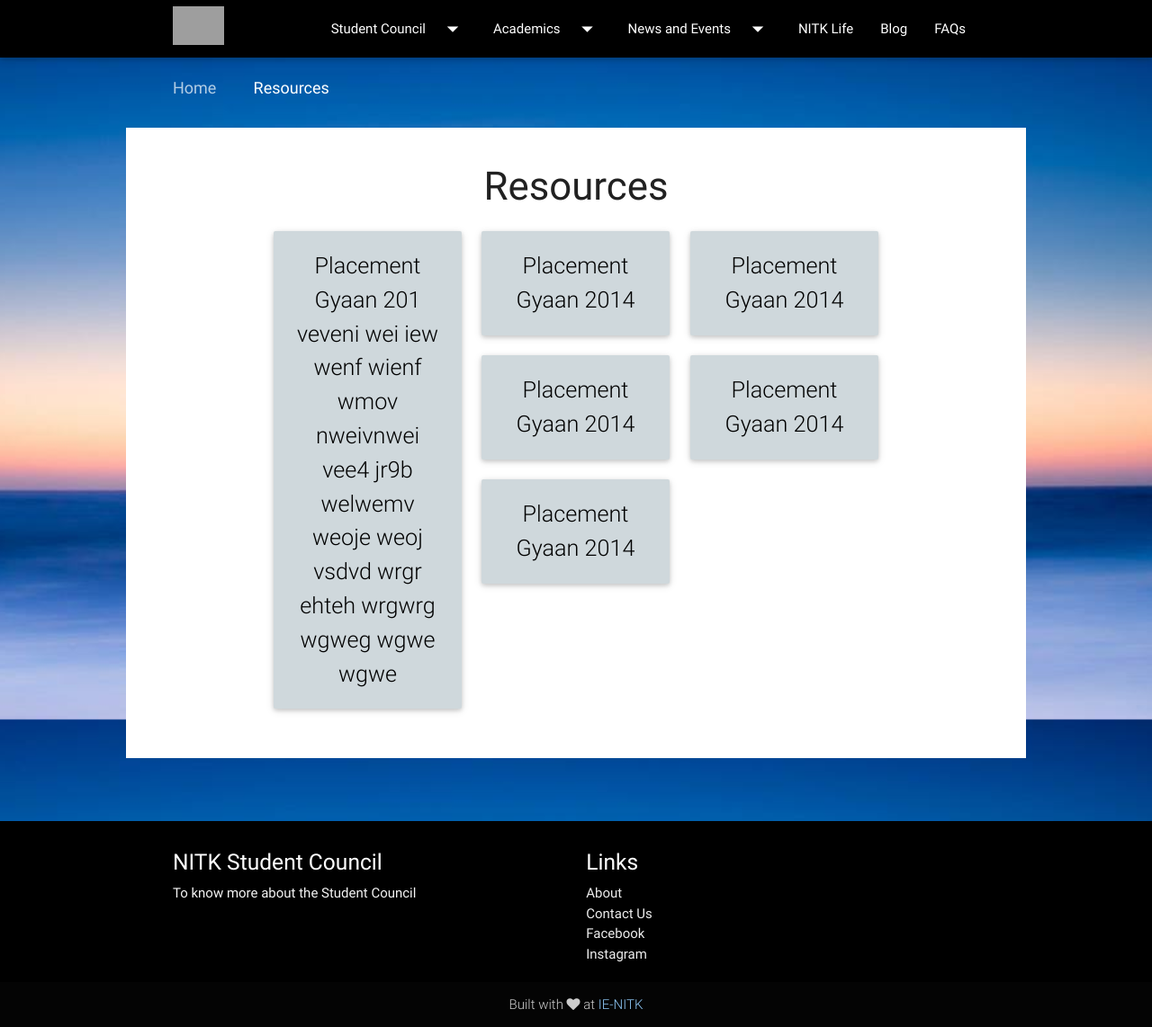
After one commit to devmonster423/django-student-web, a Django app: template src/templates/resources.html in a window 1280 px wide. The commit adds this page. Shown: the whole page at 90% size. Run offline with Django 3.2, Linux system fonts and the light colour scheme; the template is opened without the code that fills it, so the values that code supplies are empty; some libraries are stand-ins or nearby versions; grey boxes are pictures that could not be loaded.

Commit message:
Resources added

```diff
--- a/src/static/site/css/main.css
+++ b/src/static/site/css/main.css
@@ -446,3 +446,7 @@ i.biggercircle {
 .tabs .indicator {
     background-color: #e0e0e0;
 }
+
+.custom-card div:hover {
+    background-color: rgb(176,190,197);
+}
--- /dev/null
+++ b/src/templates/resources.html
@@ -0,0 +1,80 @@
+{% extends "static.html" %}
+{% block page-info %}
+<div class="container">
+	<div class="row">
+		<div class="col s12">
+			<a href="/" class="breadcrumb">Home</a>
+			<a href="#!" class="breadcrumb">Resources</a>
+		</div>
+	</div>
+</div>
+{% endblock %}
+{% block content %}
+<div>
+	<h3 class="center-align">Resources</h3>
+</div>
+<div class="container">
+	<div class="row center-align">
+
+
+		<div class="col s12 m4">
+			<a href="#">
+				<div class="card blue-grey lighten-4 waves-effect waves-block waves-light custom-card">
+					<div class="card-content black-text">
+						<article class="flow-text">Placement Gyaan 201 veveni wei iew wenf wienf wmov nweivnwei vee4 jr9b welwemv weoje weoj vsdvd wrgr ehteh wrgwrg wgweg wgwe wgwe</article>
+					</div>
+				</div>
+			</a>
+		</div>
+		<div class="col s12 m4">
+			<a href="#">
+				<div class="card blue-grey lighten-4 waves-effect waves-block waves-light custom-card">
+					<div class="card-content black-text">
+						<article class="flow-text">Placement Gyaan 2014</article>
+					</div>
+				</div>
+			</a>
+		</div>
+		<div class="col s12 m4">
+			<a href="#">
+				<div class="card blue-grey lighten-4 waves-effect waves-block waves-light custom-card">
+					<div class="card-content black-text">
+						<article class="flow-text">Placement Gyaan 2014</article>
+					</div>
+				</div>
+			</a>
+		</div>
+		<div class="col s12 m4">
+			<a href="#">
+				<div class="card blue-grey lighten-4 waves-effect waves-block waves-light custom-card">
+					<div class="card-content black-text">
+						<article class="flow-text">Placement Gyaan 2014</article>
+					</div>
+				</div>
+			</a>
+		</div>
+		<div class="col s12 m4">
+			<a href="#">
+				<div class="card blue-grey lighten-4 waves-effect waves-block waves-light custom-card">
+					<div class="card-content black-text">
+						<article class="flow-text">Placement Gyaan 2014</article>
+					</div>
+				</div>
+			</a>
+		</div>
+		<div class="col s12 m4">
+			<a href="#">
+				<div class="card blue-grey lighten-4 waves-effect waves-block waves-light custom-card">
+					<div class="card-content black-text">
+						<article class="flow-text">Placement Gyaan 2014</article>
+					</div>
+				</div>
+			</a>
+		</div>
+
+
+	</div>
+</div>
+
+
+{% endblock %}
--- a/src/website/urls.py
+++ b/src/website/urls.py
@@ -13,4 +13,5 @@ urlpatterns = [
     url(r'^news/$', views.newsPage, name='news'),
     url(r'^news/(?P<num>[0-9]+)/$', views.newsPage, name='eachNews'),
     url(r'^faq/',views.FAQ.as_view(),name='faq'),
+	url(r'^resources/',views.Resources.as_view(),name='resources'),
 ]
--- a/src/website/views.py
+++ b/src/website/views.py
@@ -26,6 +26,9 @@ class NitkLifePage(generic.TemplateView):
 class FAQ(generic.TemplateView):
     template_name="faq.html"
 
+class Resources(generic.TemplateView):
+    template_name = "resources.html"
+
 def date_handler(obj):
     # To handle the date format while JSON conversion
     return obj.isoformat() if hasattr(obj, 'isoformat') else obj
```
